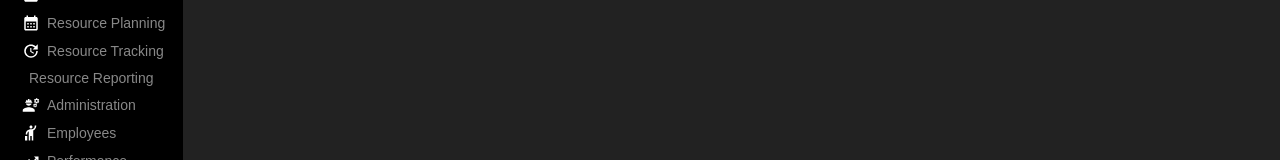
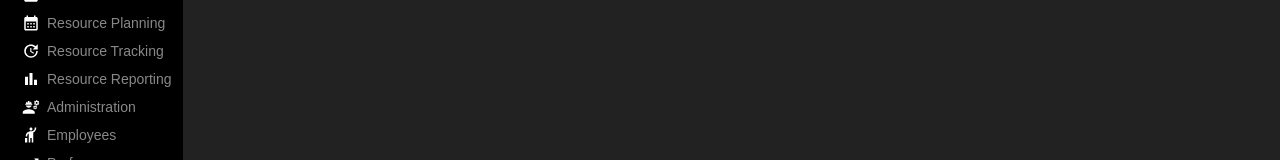
Before and after one commit to Mahdi-Hazrati/Fusion-Dashboard-Pro, a React (Create React App) app: page / in a window 1280 px wide. Shown: the part 1543-1703 px from the top of the page. Built offline with nearby package versions, Linux system fonts and the light colour scheme.

Commit message:
Fix some icon issue

```diff
--- a/src/Components/Sidebar/Sidebar.jsx
+++ b/src/Components/Sidebar/Sidebar.jsx
@@ -6,6 +6,7 @@ import {
 AdsClick,
 Analytics,
 Assignment,
+BarChartOutlined,
 BrandingWatermark,
 BugReport,
 Build,
@@ -46,7 +47,6 @@ Dashboard,
 ManageAccounts,
 Menu,
 ModeComment,
-MoveDown,
 Navigation,
 NoteAdd,
 Palette,
@@ -84,7 +84,6 @@ Workspaces,
 } from "@mui/icons-material"
 
 import "./sidebar.scss"
-import { BarChart } from "recharts"
 
 const Sidebar = () => {
     return (
@@ -290,7 +289,7 @@ const Sidebar = () => {
                         <span>Resource Tracking</span>
                     </Link>
                     <Link to="/resource-reporting">
-                        <BarChart className="icon" />
+                        <BarChartOutlined className="icon" />
                         <span>Resource Reporting</span>
                     </Link>
                     <Link to="/resource-administration">
```
Lines whose indentation alone changed are shown as unchanged.
